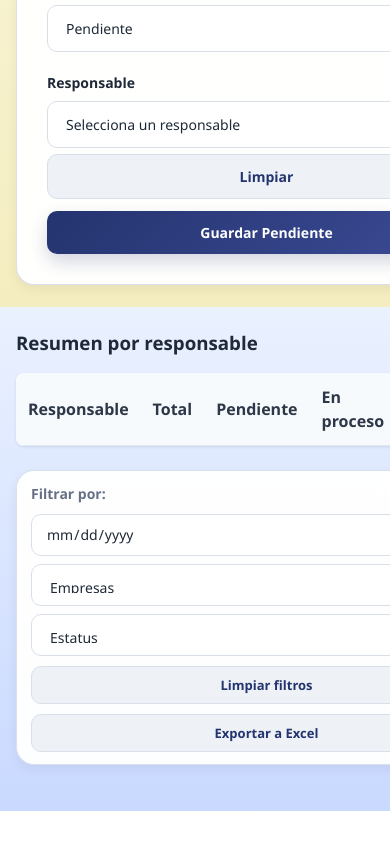
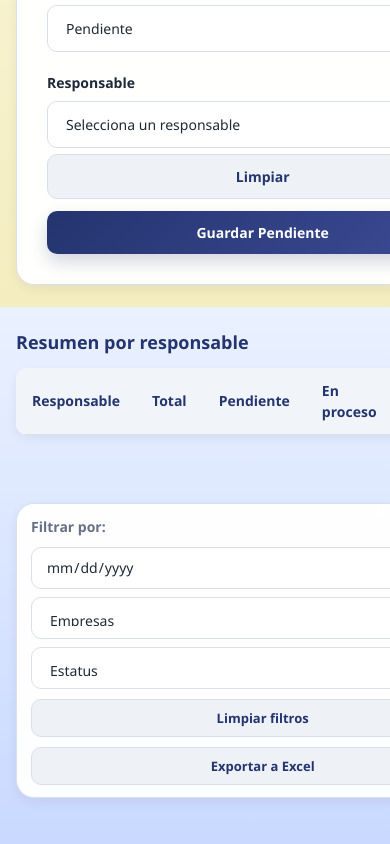
Before and after one commit to CRPx/GyG, a website: page public/oficina.html in a window 390 px wide. Shown: the part 874-1718 px from the top of the page. Before the commit the page ends 1685 px from the top, so only its background shows below. Drawn offline with Linux system fonts and the light colour scheme; no server answers.

Commit message:
Formato a la tabla

```diff
--- a/public/styleOficina.css
+++ b/public/styleOficina.css
@@ -810,30 +810,57 @@ button {
     white-space: normal;
   }
 
-  .stats-table {
+ /* Estilos para tabla de resumen por responsable */
+#stats-table-container {
+  margin-bottom: 24px;
+}
+
+#stats-table-container h3 {
+  font-size: 18px;
+  margin-bottom: 12px;
+  color: var(--primary-deep);
+  font-weight: 700;
+}
+
+.stats-table {
   width: 100%;
-  border-collapse: collapse;
-  margin-top: 1rem;
+  border-collapse: separate;
+  border-spacing: 0;
   background: white;
-  border-radius: 8px;
+  border-radius: 12px;
   overflow: hidden;
-  box-shadow: 0 1px 3px rgba(0,0,0,0.1);
+  box-shadow: var(--shadow-sm);
+  margin-bottom: 20px;
 }
 
 .stats-table th,
 .stats-table td {
-  padding: 12px;
+  padding: 12px 16px;
   text-align: left;
-  border-bottom: 1px solid #e2e8f0;
+  border-bottom: 1px solid var(--border);
 }
 
 .stats-table th {
-  background-color: #f7fafc;
-  font-weight: 600;
-  color: #2d3748;
+  background-color: #f1f5f9;
+  font-weight: 700;
+  color: var(--primary-deep);
+  font-size: 14px;
+}
+
+.stats-table td {
+  font-size: 14px;
+  color: var(--text);
 }
 
 .stats-table tr:hover {
-  background-color: #f7fafc;
+  background-color: #f8fafc;
+}
+
+.stats-table td:first-child {
+  font-weight: 500;
+}
+
+.stats-table tr:last-child td {
+  border-bottom: none;
 }
 }
```
